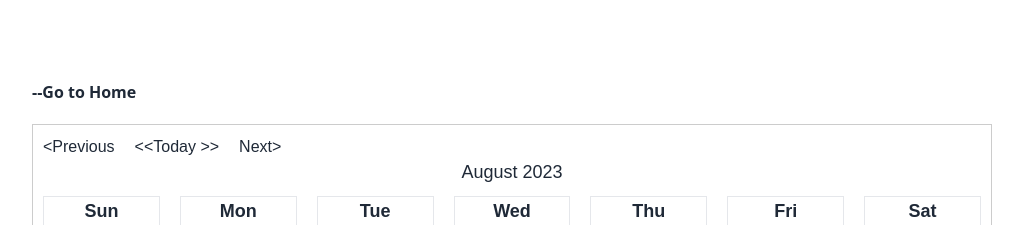
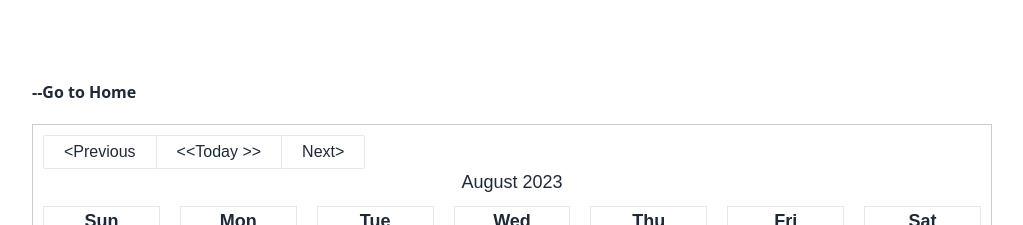
Before and after one commit to pintu-zufaa/Miro-Sample, a React (Vite) app: page /chart in a window 1280 px wide. Shown: the top 225 px of the page, without its empty margins (128-1151 px from the left). Built offline with nearby package versions, Linux system fonts and the light colour scheme.

Commit message:
calender fixed

```diff
--- a/src/Pages/Charts/Charts.jsx
+++ b/src/Pages/Charts/Charts.jsx
@@ -57,6 +57,7 @@ const Charts = () => {
             <div key={i}>
                 <div className='flex justify-between '>
                     <span className='text-lg font-semibold'>{date.date()}</span>
+                    {/* <button onClick={() => handleAddClick(date)}>click me</button> */}
 
                     <Menu align='end' arrow={true} menuButton={<MenuButton>
                         <div>
@@ -87,10 +88,10 @@ const Charts = () => {
             <Link to='/' className='font-semibold'>--Go to Home</Link>
             <div>
                 <div className="custom-calendar">
-                    <div className='flex gap-5'>
-                        <button onClick={goToPreviousMonth}>{'<'}Previous</button>
-                        <button onClick={goToToday}>{'<<'}Today {'>>'}</button>
-                        <button onClick={goToNextMonth}>Next{'>'}</button>
+                    <div>
+                        <button onClick={goToPreviousMonth} className='border px-5 py-1 rounded-l-sm'>{'<'}Previous</button>
+                        <button onClick={goToToday} className='border px-5 py-1 border-x-0'>{'<<'}Today {'>>'}</button>
+                        <button onClick={goToNextMonth} className='border px-5 py-1 rounded-r-sm'>Next{'>'}</button>
                     </div>
                     <div className="calendar-header">
                         {currentMonth.format('MMMM YYYY')}
```
